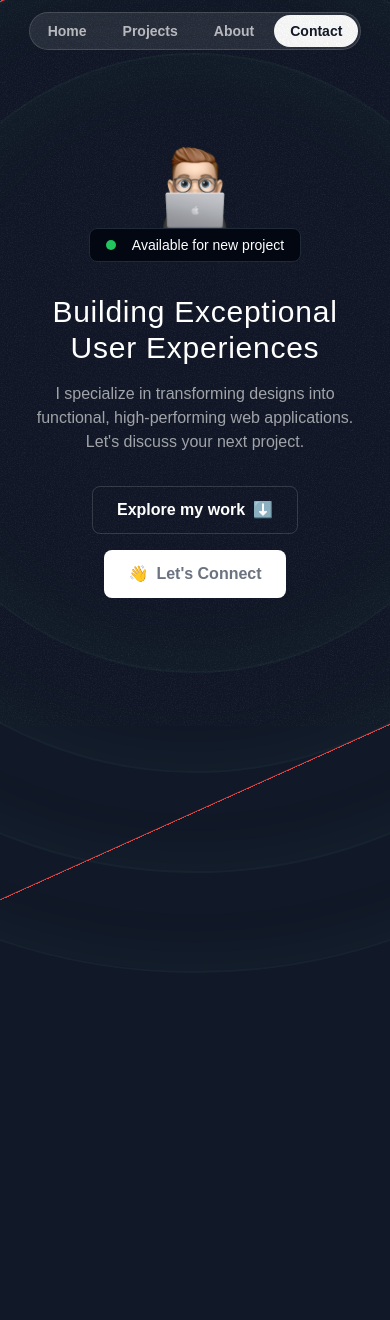
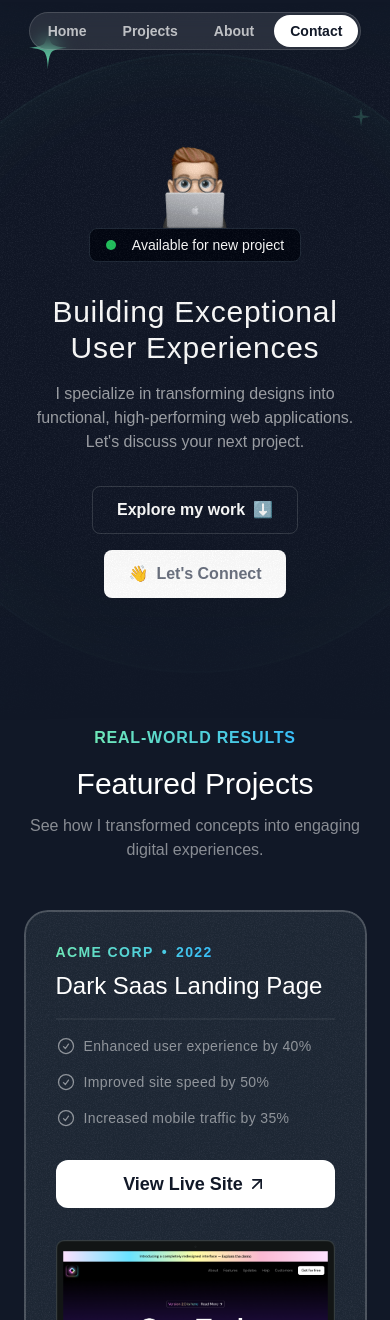
Before and after one commit to satyadalei/portfolio3, a Next.js app: page / in a window 390 px wide. Shown: the top 1320 px of the page. Before the commit the page ends 973 px from the top, so only its background shows below. Built offline with nearby package versions, Linux system fonts and the light colour scheme; a web font is replaced by a local one.

Commit message:
Working on tablet device for project section

```diff
--- a/src/app/page.tsx
+++ b/src/app/page.tsx
@@ -1,11 +1,13 @@
 import { Header } from "@/sections/Header";
 import { HeroSection } from "@/sections/Hero";
+import { ProjectsSection } from "@/sections/Projects";
 
 export default function Home() {
   return (
     <div>
       <Header />
       <HeroSection />
+      <ProjectsSection />
     </div>
   );
 }
--- /dev/null
+++ b/src/components/HeroOrbit.tsx
@@ -0,0 +1,31 @@
+import React, { PropsWithChildren } from "react";
+
+const HeroOrbit = ({
+  children,
+  size,
+  rotation,
+}: PropsWithChildren<{ size: number; rotation: number }>) => {
+  return (
+    <div className="absolute left-1/2 top-1/2 -translate-x-1/2 -translate-y-1/2">
+      <div
+        className=""
+        style={{
+          width: `${size}px`,
+          height: `${size}px`,
+          transform: `rotate(${rotation}deg)`,
+        }}
+      >
+        <div
+          className="inline-flex"
+          style={{
+            transform: `rotate(${rotation * -1}deg)`,
+          }}
+        >
+          {children}
+        </div>
+      </div>
+    </div>
+  );
+};
+
+export default HeroOrbit;
--- a/src/sections/Header.tsx
+++ b/src/sections/Header.tsx
@@ -1,6 +1,6 @@
 export const Header = () => {
   return (
-    <div className="flex justify-center items-center fixed top-3 w-full">
+    <div className="flex justify-center items-center fixed top-3 w-full z-10">
       <nav className="flex gap-1 p-0.5 border rounded-full border-white/15 bg-white/10 backdrop-blur">
         <a className="nav-item" href="#">
           Home
--- a/src/sections/Hero.tsx
+++ b/src/sections/Hero.tsx
@@ -2,10 +2,13 @@ import memojiImage from "@/assets/images/memoji-computer.png";
 import Image from "next/image";
 import grainImage from "@/assets/images/grain.jpg";
 import StarIcon from "@/assets/icons/star.svg";
+import SparkleIcon from "@/assets/icons/sparkle.svg";
+import HeroOrbit from "@/components/HeroOrbit";
 
 export const HeroSection = () => {
   return (
     <div className="py-32 md:py-48 lg:py-60 relative z-0 overflow-x-clip">
+      <div className="absolute inset-0 [mask-image:linear-gradient(to_bottom,transparent,black_10%,black_70%,transparent)] pointer-events-none ">
         <div
           className="absolute inset-0 -z-10 opacity-5"
           style={{
@@ -13,17 +16,50 @@ export const HeroSection = () => {
           }}
         ></div>
 
-      <div className=" size-[620px] hero-ring"></div>
-      <div className=" size-[820px] hero-ring"></div>
-      <div className=" size-[1020px] hero-ring"></div>
-      <div className=" size-[1220px] hero-ring"></div>
+        <div className="size-[620px] hero-ring"></div>
+        <div className="size-[820px] hero-ring"></div>
+        <div className="size-[1020px] hero-ring"></div>
+        <div className="size-[1220px] hero-ring"></div>
 
-      <div className="absolute left-1/2 top-1/2 -translate-x-1/2 -translate-y-1/2">
-        <div className="size-[820px] border border-red-500 animate-spin [animation-duration:30s]">
-          <div className="border border-red-500 inline-flex animate-spin [animation-duration:5s]">
+        <HeroOrbit size={800} rotation={-72}>
           <StarIcon className="size-28 text-emerald-300" />
-          </div>
-        </div>
+        </HeroOrbit>
+
+        <HeroOrbit size={540} rotation={20}>
+          <StarIcon className="size-12 text-emerald-300" />
+        </HeroOrbit>
+
+        <HeroOrbit size={590} rotation={98}>
+          <StarIcon className="size-8 text-emerald-300 " />
+        </HeroOrbit>
+
+        <HeroOrbit size={430} rotation={-14}>
+          <SparkleIcon className="size-8 text-emerald-300/20" />
+        </HeroOrbit>
+
+        <HeroOrbit size={440} rotation={79}>
+          <SparkleIcon className="size-5 text-emerald-300/20" />
+        </HeroOrbit>
+
+        <HeroOrbit size={530} rotation={178}>
+          <SparkleIcon className="size-10 text-emerald-300/20" />
+        </HeroOrbit>
+
+        <HeroOrbit size={710} rotation={145}>
+          <SparkleIcon className="size-14 text-emerald-300/20" />
+        </HeroOrbit>
+
+        <HeroOrbit size={710} rotation={85}>
+          <div className="size-3 bg-emerald-300/20 rounded-full" />
+        </HeroOrbit>
+
+        <HeroOrbit size={520} rotation={-41}>
+          <div className="size-2 bg-emerald-300/20 rounded-full" />
+        </HeroOrbit>
+
+        <HeroOrbit size={650} rotation={-5}>
+          <div className="size-3 bg-emerald-300/20 rounded-full" />
+        </HeroOrbit>
       </div>
 
       <div className="container">
--- a/src/sections/Projects.tsx
+++ b/src/sections/Projects.tsx
@@ -1,6 +1,10 @@
 import darkSaasLandingPage from "@/assets/images/dark-saas-landing-page.png";
 import lightSaasLandingPage from "@/assets/images/light-saas-landing-page.png";
 import aiStartupLandingPage from "@/assets/images/ai-startup-landing-page.png";
+import Image from "next/image";
+import CheckedIcon from "@/assets/icons/check-circle.svg";
+import ArrowUp from "@/assets/icons/arrow-up-right.svg";
+import GrainTexture from "@/assets/images/grain.jpg";
 
 const portfolioProjects = [
   {
@@ -42,5 +46,77 @@ const portfolioProjects = [
 ];
 
 export const ProjectsSection = () => {
-  return <div>Projects Section</div>;
+  return (
+    <section className="pb-16">
+      <div className="container">
+        <p className="text-center uppercase font-semibold tracking-wider bg-gradient-to-r from-emerald-300 to-sky-400 text-transparent mx-auto w-fit bg-clip-text md:text-lg">
+          Real-world Results
+        </p>
+        <h1 className="text-center font-serif text-3xl mt-4 md:text-5xl">
+          Featured Projects
+        </h1>
+        <p className="text-center mt-3 md:mt-5 md:text-lg text-white/50 md:max-w-md md:mx-auto">
+          See how I transformed concepts into engaging digital experiences.
+        </p>
+
+        <div className="flex flex-col mt-12 md:mt-20 gap-20">
+          {portfolioProjects.map((project, i) => {
+            return (
+              <div
+                key={project.title}
+                className="bg-gray-800 rounded-3xl relative after:content-[''] z-0 after:absolute after:inset-0 after:z-10 overflow-hidden after:outline-2 after:outline after:-outline-offset-2 after:rounded-3xl after:outline-white/20 px-8 pt-8 md:px-10 md:pt-10 after:pointer-events-none"
+              >
+                <div
+                  className="absolute inset-0 -z-10 opacity-5"
+                  style={{
+                    background: `url(${GrainTexture.src})`,
+                  }}
+                ></div>
+
+                <div className="flex">
+                  <div className="bg-gradient-to-r from-emerald-300 to-sky-400 text-transparent bg-clip-text inline-flex font-bold uppercase gap-2 tracking-widest text-sm md:text-lg">
+                    <span>{project.company}</span>
+                    <span>&bull;</span>
+                    <span>{project.year}</span>
+                  </div>
+                </div>
+                <h1 className="font-serif text-2xl md:text-4xl mt-2 md:mt-3">
+                  {project.title}
+                </h1>
+                <hr className="border-t-2 border-white/5 mt-4" />
+                <ul className="flex flex-col gap-4 mt-4">
+                  {project.results.map((result, i) => {
+                    return (
+                      <li
+                        className="flex gap-2 text-sm text-white/50 tracking-wide "
+                        key={result.title}
+                      >
+                        <CheckedIcon className="size-5" />
+                        <span>{result.title}</span>
+                      </li>
+                    );
+                  })}
+                </ul>
+
+                <a href={project.link} className="">
+                  <button className="bg-white text-gray-900 font-semibold text-lg max-w-72 h-12 rounded-xl w-full inline-flex items-center justify-center gap-1 mt-8">
+                    <span>View Live Site</span>
+                    <span>
+                      <ArrowUp className="size-5" />
+                    </span>
+                  </button>
+                </a>
+
+                <Image
+                  className="mt-8 -mb-4"
+                  src={project.image}
+                  alt={project.title}
+                />
+              </div>
+            );
+          })}
+        </div>
+      </div>
+    </section>
+  );
 };
```
Also changed, not shown: 1 other file (tests, documents, lock files or other folders). Lines whose indentation alone changed are shown as unchanged.
